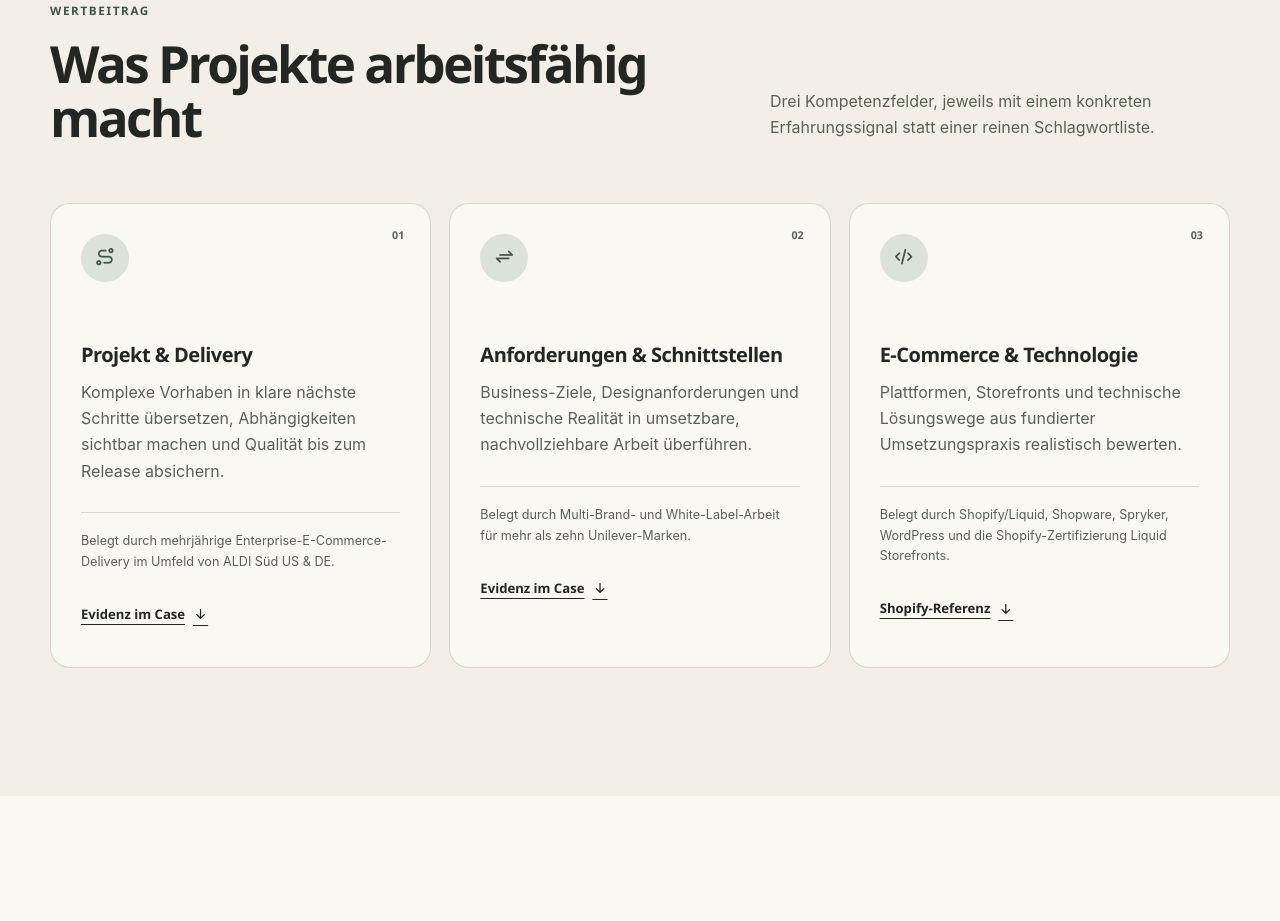
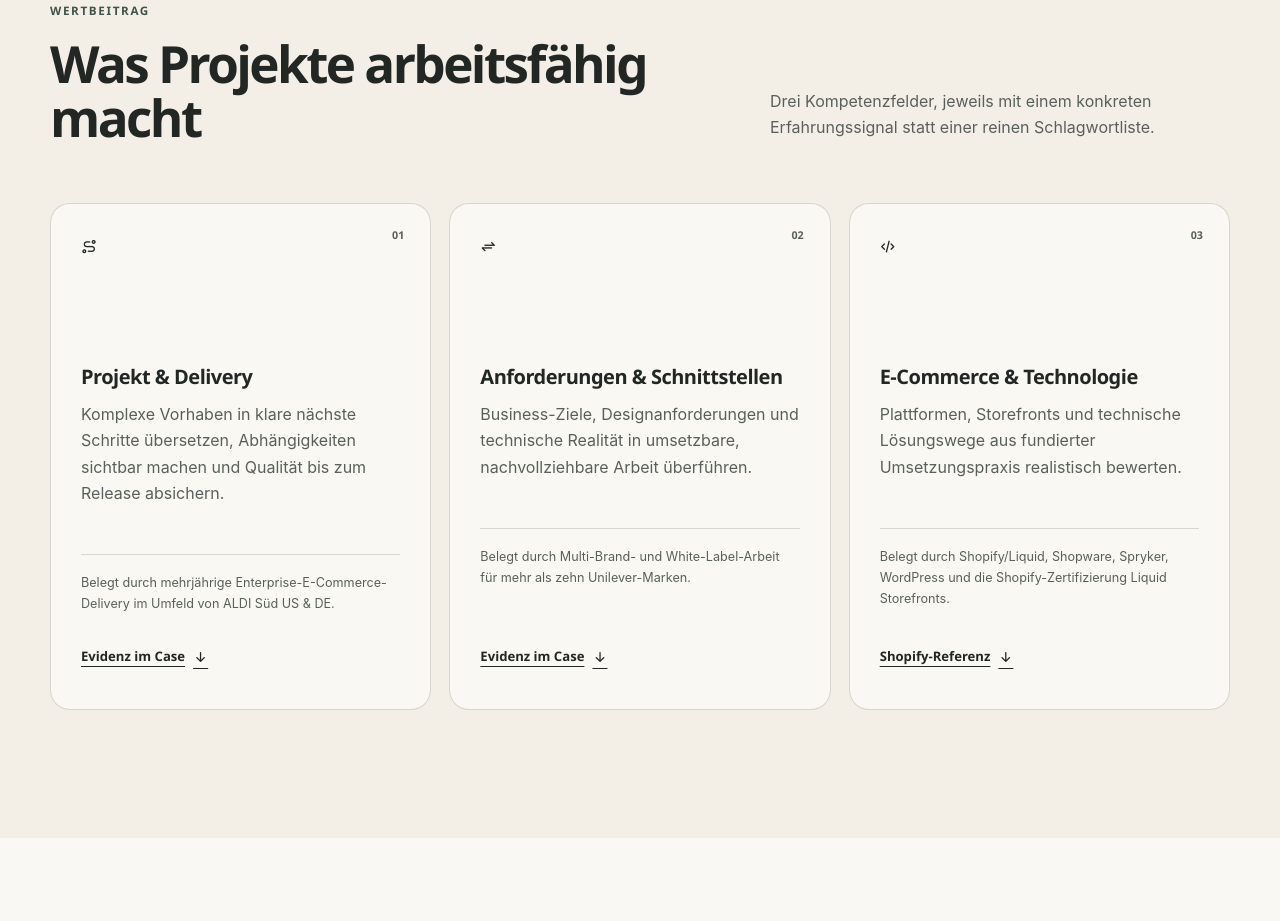
Before and after one commit to mailin89w/daniela-klein-career, a website: page index.html in a window 1280 px wide. Shown: the part 1776-2697 px from the top of the page. Drawn offline with Linux system fonts and the light colour scheme.

Commit message:
Align competence card actions

```diff
--- a/styles.css
+++ b/styles.css
@@ -186,15 +186,16 @@ p { margin-bottom: 20px; }
 .section-head h2 { margin-bottom: 0; }
 
 .strength-grid { display: grid; grid-template-columns: repeat(3, 1fr); gap: 18px; }
-.strength-card { position: relative; min-height: 320px; overflow: hidden; padding: 30px; border: 1px solid var(--line); border-radius: var(--radius-md); background: var(--surface); transition: transform .35s var(--ease), box-shadow .35s ease, border-color .35s ease; }
+.strength-card { position: relative; display: flex; min-height: 320px; flex-direction: column; overflow: hidden; padding: 30px; border: 1px solid var(--line); border-radius: var(--radius-md); background: var(--surface); transition: transform .35s var(--ease), box-shadow .35s ease, border-color .35s ease; }
 .strength-card:hover { transform: translateY(-7px); border-color: color-mix(in srgb, var(--accent) 50%, var(--line)); box-shadow: var(--shadow-soft); }
 .strength-card--wide { grid-column: span 2; }
 .strength-card--wide p { max-width: 650px; }
 .card-index { position: absolute; top: 26px; right: 26px; color: var(--ink-soft); font: 600 .67rem/1 var(--font-display); }
-.card-icon { display: grid; width: 48px; height: 48px; margin-bottom: 60px; place-items: center; border-radius: 50%; background: var(--accent-soft); color: var(--accent-strong); font-size: 1.3rem; }
+.strength-card h3 { margin-top: 104px; }
 .strength-card p { color: var(--ink-soft); }
 .strength-grid--three .strength-card { min-height: 390px; }
 .evidence-note { margin-top: 28px; padding-top: 18px; border-top: 1px solid var(--line); font-size: .79rem; }
+.strength-card > .text-link { align-self: flex-start; margin-top: auto; }
 .card-tags, .badge-list, .badge-cloud { display: flex; flex-wrap: wrap; gap: 8px; }
 .card-tags span, .badge-list li, .badge-cloud span { padding: 7px 11px; border: 1px solid var(--line); border-radius: 999px; color: var(--ink-soft); font-size: .69rem; line-height: 1; }
 
```
